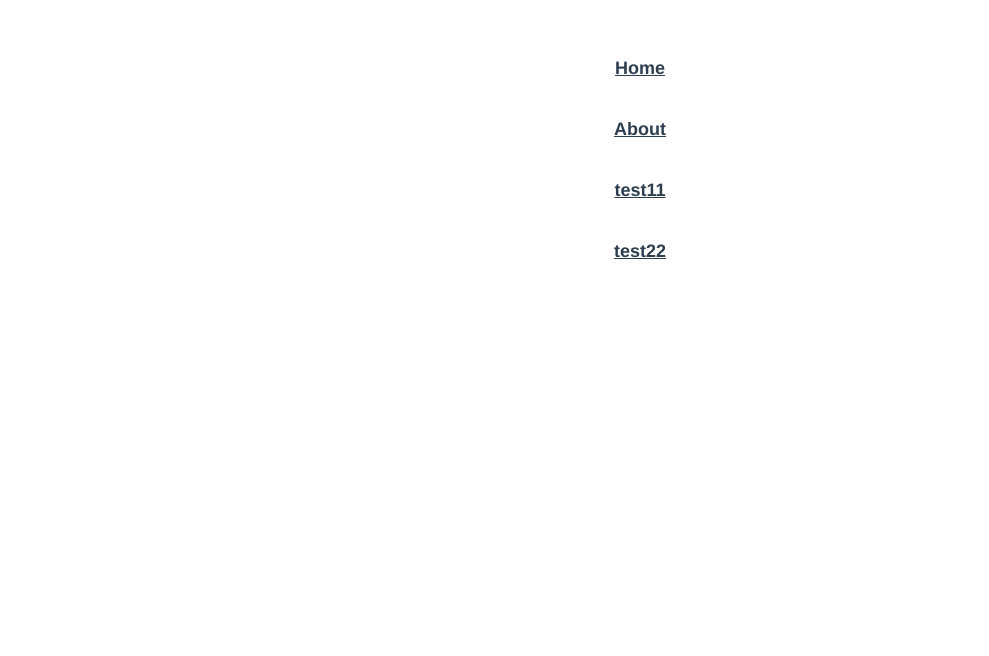
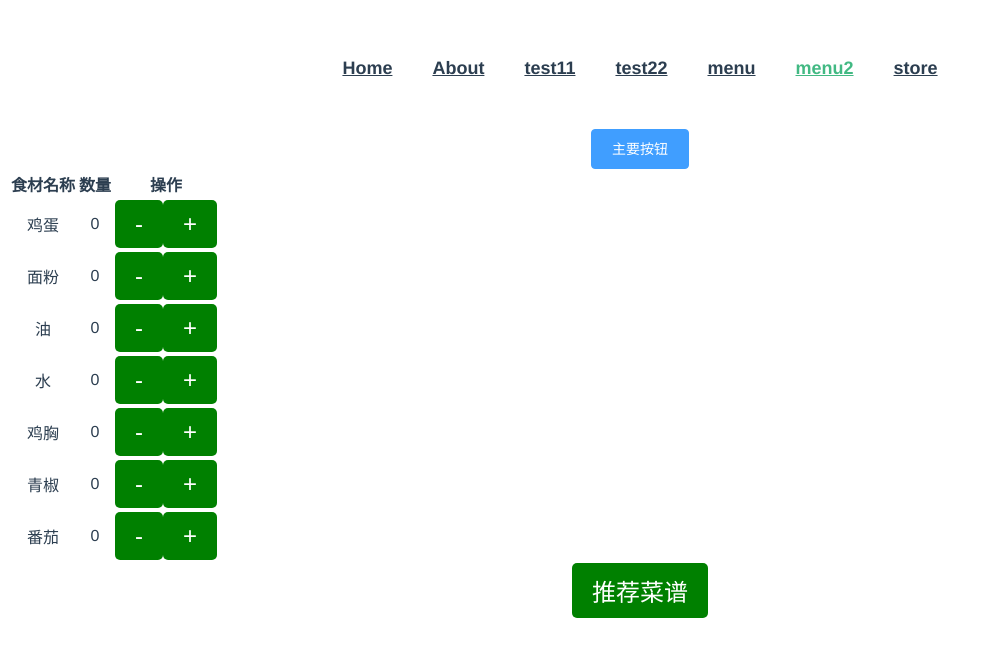
Before and after one commit to messtime/menu, a Vue app: page /#/menu2 in a window 1280 px wide. Shown: the top 656 px of the page, without its empty margins (0-989 px from the left). Built offline with nearby package versions, Linux system fonts and the light colour scheme.

Commit message:
feat: 增加食品页，随机页

```diff
--- a/package.json
+++ b/package.json
@@ -9,6 +9,7 @@
   },
   "dependencies": {
     "core-js": "^3.8.3",
+    "element-ui": "^2.15.13",
     "vue": "^2.6.14",
     "vue-router": "^3.5.1"
   },
--- a/src/App.vue
+++ b/src/App.vue
@@ -1,11 +1,16 @@
 <template>
   <div id="app">
     <nav>
-      <router-link to="/">Home</router-link> <br>
-      <router-link to="/about">About</router-link> <br>
-      <router-link to="/test11">test11</router-link>  <br>
+      <router-link to="/">Home</router-link>
+      <router-link to="/about">About</router-link>
+      <router-link to="/test11">test11</router-link>
       <router-link to="/test22">test22</router-link>
+      <router-link to="/menu">menu</router-link>
+      <router-link to="/menu2">menu2</router-link>
+      <router-link to="/store">store</router-link>
     </nav>
+    <el-button type="primary">主要按钮</el-button>
+
     <router-view/>
   </div>
 </template>
--- a/src/main.js
+++ b/src/main.js
@@ -1,8 +1,11 @@
 import Vue from 'vue'
 import App from './App.vue'
 import router from './router'
+import ElementUI from 'element-ui';
+import 'element-ui/lib/theme-chalk/index.css';
 
 Vue.config.productionTip = false
+Vue.use(ElementUI);
 
 new Vue({
   router,
--- a/src/router/index.js
+++ b/src/router/index.js
@@ -3,6 +3,9 @@ import VueRouter from 'vue-router'
 import HomeView from '../views/HomeView.vue'
 import test11 from '../views/test11.vue'
 import test22 from '../views/test22.vue'
+import menu from '../views/menu.vue'
+import menu2 from '../views/menu2.vue'
+import store from '../views/store.vue'
 
 Vue.use(VueRouter)
 
@@ -23,6 +26,23 @@ const routes = [
     component: test22
   },
   {
+    path: '/menu',
+    name: 'menu',
+    component: menu
+  },
+  {
+    path: '/store',
+    name: 'store',
+    component: store
+  },
+  {
+    path: '/menu2',
+    name: 'menu2',
+    component: menu2
+  },
+
+
+  {
     path: '/about',
     name: 'about',
     // route level code-splitting
--- a/src/views/AboutView.vue
+++ b/src/views/AboutView.vue
@@ -1,5 +1,6 @@
 <template>
   <div class="about">
     <h1>This is an about page</h1>
+
   </div>
 </template>
--- /dev/null
+++ b/src/views/menu.vue
@@ -0,0 +1,88 @@
+<template>
+  <div class="bk">
+    <p>请输入菜品</p>
+    <input type="text" id="myInput" v-model="inputValue" />
+
+    <div><button class="1" @click="dis()">输入</button></div>
+    <button  @click="search()">百度搜索菜谱</button>
+    <button  @click="clear()">清除菜单</button>
+    <button v-on:click="generateMenu()">随机吃一个</button>
+    <p id="mylist">今天想吃什么？</p>
+    <div id="myLis">
+      <li v-for="item in items" :key="item">{{ item }}</li>
+    </div>
+  </div>
+</template>
+  <!-- V-modei绑定将表单元素中的值与组件实例中的一个属性绑定起来，从而让它们的变化互相影响。 -->
+  <!-- @click相当于oneclick事件 -->
+  <!-- v-for 循环渲染表单元素，重复生成元素内容 -->
+  <script>
+export default {
+  name: "menuxxx", //调用组件
+  components: {
+    //注册组件为空
+  },
+  data() {
+    //所定义的组件的数据
+    return {
+      items: [],
+      inputValue: ""
+    };
+
+  },
+  methods: {
+    //存储需要使用的函数
+    generateMenu() {
+      var mylist = document.getElementById("mylist");
+      mylist.innerHTML = this.items[ Math.floor(Math.random() * this.items.length) ];
+    },   //将数组的一个元素插入到id为menu的innerhtml里
+    refresh() {
+      var menulist = localStorage.getItem("menulist"); //定义一个变量menulist来调用getItem("menulist")方法从localStorage中获取"menulist"的值
+
+      menulist = JSON.parse(menulist);        //将local里本来只能输出的字符串类型，变为我们能使用的对象
+      if (menulist) {
+        this.items = menulist;                 //如果menulist为真，将menulist的值 给到item
+      }
+    },//this在事件中代表的是事件本身
+    search() {
+
+      window.open("https://www.baidu.com/s?wd=" + this.inputValue, "_black");
+    },
+    dis() {
+      if (this.inputValue) {
+        this.items.push(this.inputValue); //push用于在数组里添加新元素
+        localStorage.setItem("menulist", JSON.stringify(this.items)); //将转化为字符串类型的items值存储到menulist里面
+      } else { //localStorage.getItem(key):获取指定key本地存储的值
+              //localStorage.setItem(key,value)：将value存储到key字段
+        alert("请输入菜品");
+      }
+    },
+    clear() {
+      localStorage.clear();  //使用clear方法清除本地的storage储存
+      this.items = [];
+    }
+  },
+  mounted() {
+    // 菜单数组
+    this.refresh();
+    //  var tt = ["宫保鸡丁", "红烧肉", "水煮鱼", "麻婆豆腐", "糖醋排骨", "回锅肉"]
+    //               localStorage.setItem('menulist', JSON.stringify(tt))
+
+    // 生成随机菜品
+  }
+};
+</script>
+
+<style scoped>
+button {
+    cursor: pointer;
+ padding: 10px;
+    font-size: 24px;
+
+}
+#mylist{
+
+}
+
+</style>
+<!--  cursor: pointer;光标移到button上的时候改为小手样式-->
--- /dev/null
+++ b/src/views/menu2.vue
@@ -0,0 +1,104 @@
+<template>
+  <div>
+    <!-- 食材列表 -->
+    <table>
+      <thead>
+        <tr>
+          <th>食材名称</th>
+          <th>数量</th>
+          <th>操作</th>
+        </tr>
+      </thead>
+      <tbody>
+        <tr v-for="(count, ingredient) in ingredients" :key="ingredient">
+          <td>{{ ingredient }}</td>
+          <td>{{ count }}</td>
+          <td>
+            <button @click="decrease(ingredient)">-</button>
+            <button @click="increase(ingredient)">+</button>
+          </td>
+        </tr>
+      </tbody>
+    </table>
+
+    <!-- 推荐菜谱按钮 -->
+    <button @click="recommend()">推荐菜谱</button>
+  </div>
+</template>
+
+  <script>
+export default {
+  data() {
+    return {
+      ingredients: {
+        // 食材对象
+        鸡蛋: 0,
+        面粉: 0,
+        油: 0,
+        水: 0,
+        鸡胸: 0,
+        青椒: 0,
+        番茄: 0,
+        // 在这里放材料
+      },
+      recipes: [
+        // 菜谱数组
+        {
+          name: "煎鸡蛋",
+          ingredients: ["鸡蛋", "油"]
+        },
+        {
+          name: "番茄炒鸡蛋",
+          ingredients: ["鸡蛋", "番茄"]
+        },
+        {
+          name: "青椒鸡胸",
+          ingredients: ["鸡胸", "青椒", "油"]
+        },
+        {
+          name: "面粉馒头",
+          ingredients: ["面粉", "水"]
+        }
+        // 这里是菜谱
+      ]
+    };
+  },
+  methods: {
+    decrease(ingredient) {
+      // 减少食材数量
+      if (this.ingredients[ingredient] > 0) {
+        this.ingredients[ingredient]--;
+      }
+    },
+    increase(ingredient) {  // 增加食材数量
+
+      this.ingredients[ingredient]++;
+    },
+    recommend() {
+      // 随机推荐食谱
+      // 获取当前可用的食材
+      const availableIngredients = Object.keys(this.ingredients).filter(
+        ingredient => this.ingredients[ingredient] > 0
+      );
+
+      // 遍历所有菜谱，找到可制作的菜谱
+      const availableRecipes = this.recipes.filter(recipe =>
+        recipe.ingredients.every(ingredient =>
+          availableIngredients.includes(ingredient)
+        )
+      );
+
+      // 随机选择一道菜谱，并展示出来
+      if (availableRecipes.length > 0) {
+        const randomIndex = Math.floor(Math.random() * availableRecipes.length);
+        const recipe = availableRecipes[randomIndex];
+        alert(`推荐制作：${recipe.name}`);
+      } else {
+        alert("没有可制作的菜品，请先购买食材");
+      }
+    }
+  }
+};
+</script>
+  <style>
+</style>
--- /dev/null
+++ b/src/views/store.vue
@@ -0,0 +1,90 @@
+<template>
+  <div class="store">
+    <el-table :data="tableData" style="width: 100%">
+      <el-table-column label="录入日期" width="180">
+        <template slot-scope="scope">
+          <i class="el-icon-time"></i>
+          <span style="margin-left: 10px">{{ scope.row.date }}</span>
+        </template>
+      </el-table-column>
+      <el-table-column label="食品名" width="180">
+        <template slot-scope="scope">
+          <el-popover trigger="hover" placement="top">
+            <p>姓名: {{ scope.row.name }}</p>
+            <p>住址: {{ scope.row.address }}</p>
+            <div slot="reference" class="name-wrapper">
+              <el-tag size="medium">{{ scope.row.name }}</el-tag>
+            </div>
+          </el-popover>
+        </template>
+      </el-table-column>
+      <el-table-column label="操作">
+        <template slot-scope="scope">
+          <el-button size="mini" @click="handleEdit(scope.$index, scope.row)"
+            >编辑</el-button
+          >
+          <el-button
+            size="mini"
+            type="danger"
+            @click="handleDelete(scope.$index, scope.row)"
+            >删除</el-button
+          >
+        </template>
+      </el-table-column>
+    </el-table>
+  </div>
+</template>
+
+<script>
+
+
+export default {
+  name: "store",
+  components: {},
+  data() {
+    return {
+      tableData: [
+        {
+          date: "2016-05-02",
+          name: "王小虎",
+          address: "上海市普陀区金沙江路 1518 弄",
+        },
+        {
+          date: "2016-05-04",
+          name: "王小虎",
+          address: "上海市普陀区金沙江路 1517 弄",
+        },
+        {
+          date: "2016-05-01",
+          name: "王小虎",
+          address: "上海市普陀区金沙江路 1519 弄",
+        },
+        {
+          date: "2016-05-03",
+          name: "王小虎",
+          address: "上海市普陀区金沙江路 1516 弄",
+        },
+      ],
+    };
+  },
+  methods: {
+    generateMenu() {
+      var menu = document.getElementById("menu");
+      menu.innerHTML =
+        this.menuArr[Math.floor(Math.random() * this.menuArr.length)];
+    },
+    handleEdit(index, row) {
+      console.log(index, row);
+    },
+    handleDelete(index, row) {
+      console.log(index, row);
+    },
+  },
+
+  mounted() {
+    console.log("乙");
+  },
+};
+</script>
+<style>
+</style>
```
Also changed, not shown: jsconfig.json (+2 -9 lines), 1 other file (tests, documents, lock files or other folders).
